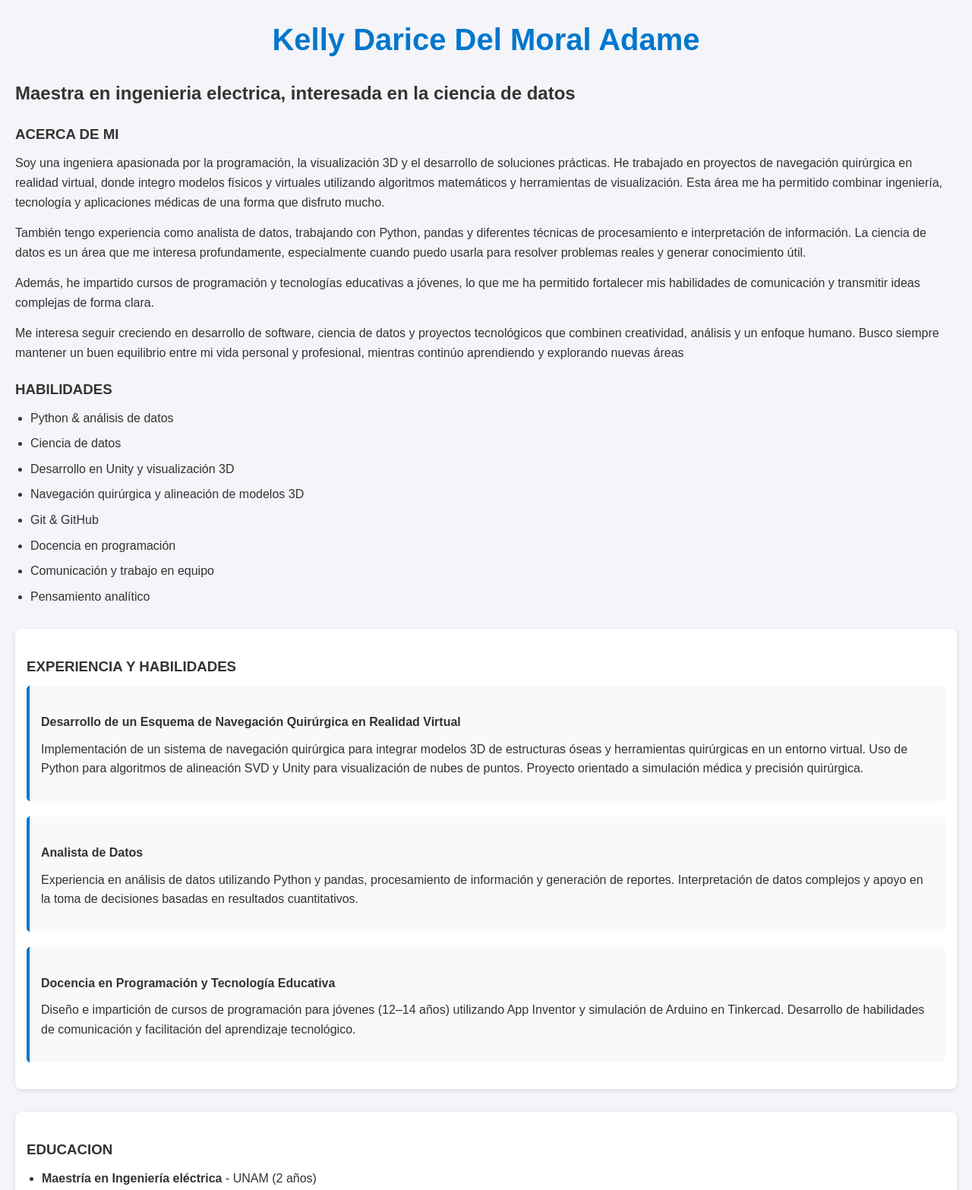
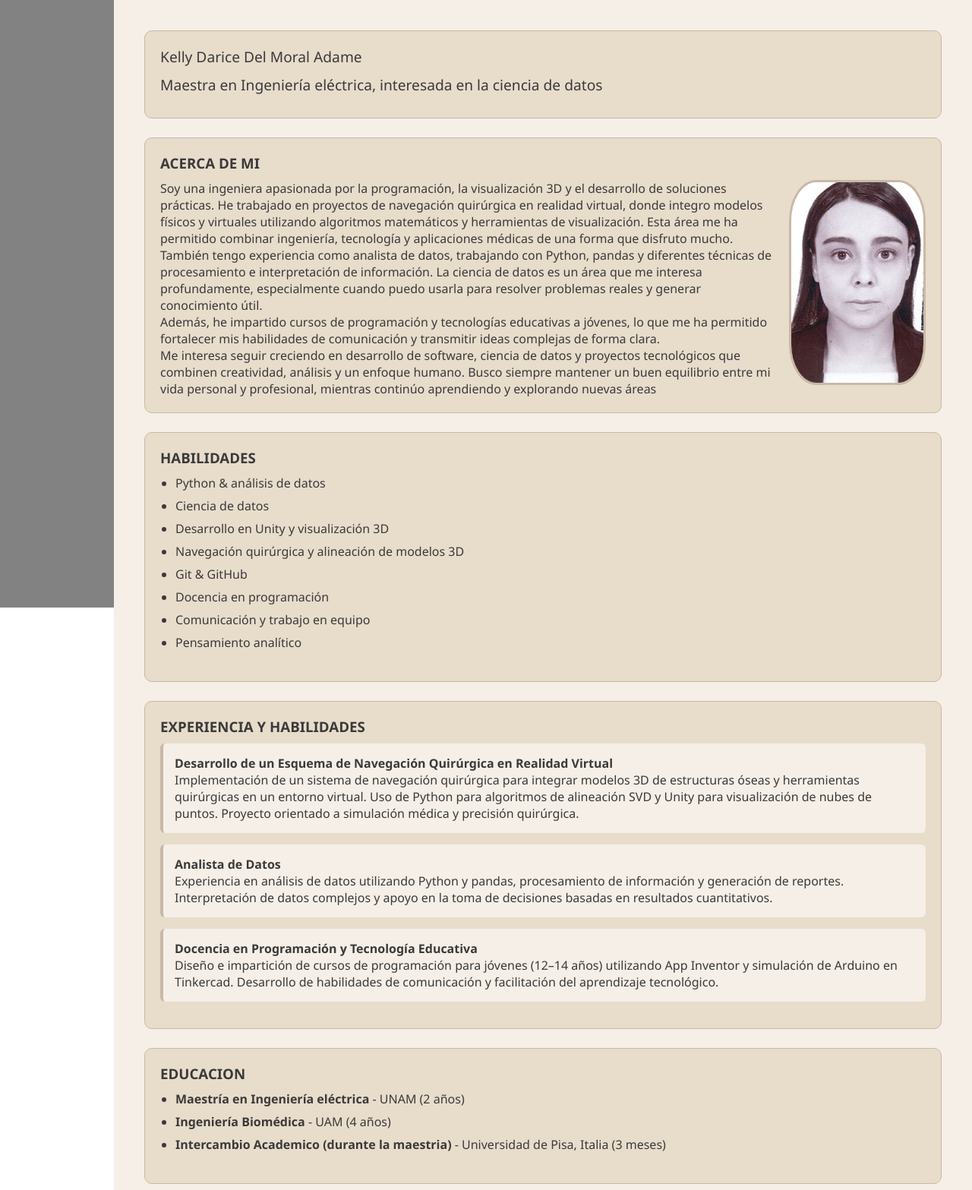
Before and after one commit to KellyDelMoral/semillero-2025-KellyDelMoral, a plain HTML site: page MiPrimerReto.html in a window 1280 px wide. Shown: the top 1567 px of the page at 76% size. Drawn offline with Linux system fonts and the light colour scheme.

Commit message:
pagina con foto y colores

```diff
--- a/MiPrimerReto.html
+++ b/MiPrimerReto.html
@@ -6,13 +6,25 @@
     <link rel="stylesheet" href="diseno.css">
 </head>
 <body>
-    <h1>Kelly Darice Del Moral Adame</h1>
-    <h2>Maestra en ingenieria electrica, interesada en la ciencia de datos</h2>
-    <h3>ACERCA DE MI</h3>
-    <p>Soy una ingeniera apasionada por la programación, la visualización 3D y el desarrollo de soluciones prácticas. He trabajado en proyectos de navegación quirúrgica en realidad virtual, donde integro modelos físicos y virtuales utilizando algoritmos matemáticos y herramientas de visualización. Esta área me ha permitido combinar ingeniería, tecnología y aplicaciones médicas de una forma que disfruto mucho.</p>
-    <p>También tengo experiencia como analista de datos, trabajando con Python, pandas y diferentes técnicas de procesamiento e interpretación de información. La ciencia de datos es un área que me interesa profundamente, especialmente cuando puedo usarla para resolver problemas reales y generar conocimiento útil.
-    </p>Además, he impartido cursos de programación y tecnologías educativas a jóvenes, lo que me ha permitido fortalecer mis habilidades de comunicación y transmitir ideas complejas de forma clara.</p>
-    <p> Me interesa seguir creciendo en desarrollo de software, ciencia de datos y proyectos tecnológicos que combinen creatividad, análisis y un enfoque humano. Busco siempre mantener un buen equilibrio entre mi vida personal y profesional, mientras continúo aprendiendo y explorando nuevas áreas</p>
+    <div class="sidebar"></div>
+    <div class="content">
+    <section class="foto">
+        <div class="texto-presentacion">
+            <h2>Kelly Darice Del Moral Adame</h2>
+            <h2>Maestra en Ingeniería eléctrica, interesada en la ciencia de datos</h2>
+
+        </div>
+    </section>
+   <section class="acerca de mi">
+            <h3>ACERCA DE MI</h3>
+            <img src="foto.jpg" alt="Foto de Kelly" class="foto-perfil">
+            <p>Soy una ingeniera apasionada por la programación, la visualización 3D y el desarrollo de soluciones prácticas. He trabajado en proyectos de navegación quirúrgica en realidad virtual, donde integro modelos físicos y virtuales utilizando algoritmos matemáticos y herramientas de visualización. Esta área me ha permitido combinar ingeniería, tecnología y aplicaciones médicas de una forma que disfruto mucho.</p>
+            <p>También tengo experiencia como analista de datos, trabajando con Python, pandas y diferentes técnicas de procesamiento e interpretación de información. La ciencia de datos es un área que me interesa profundamente, especialmente cuando puedo usarla para resolver problemas reales y generar conocimiento útil.
+            </p>Además, he impartido cursos de programación y tecnologías educativas a jóvenes, lo que me ha permitido fortalecer mis habilidades de comunicación y transmitir ideas complejas de forma clara.</p>
+            <p> Me interesa seguir creciendo en desarrollo de software, ciencia de datos y proyectos tecnológicos que combinen creatividad, análisis y un enfoque humano. Busco siempre mantener un buen equilibrio entre mi vida personal y profesional, mientras continúo aprendiendo y explorando nuevas áreas</p>
+
+    </section>
+    <section class="skills">
     <h3>HABILIDADES</h3>
         <ul>
             <li>Python & análisis de datos</li>
@@ -24,7 +36,7 @@
             <li>Comunicación y trabajo en equipo</li>
             <li>Pensamiento analítico</li>
         </ul>
-
+    </section>
     <section id="experiencia-proyectos">
     <h3>EXPERIENCIA Y HABILIDADES</h3>
 
@@ -90,6 +102,6 @@
 
         </ul>
     </section>
-
+    </div>
     </body>
 </html>
--- a/diseno.css
+++ b/diseno.css
@@ -1,98 +1,89 @@
-/* Reset básico */
+/* RESET */
 * {
     margin: 0;
     padding: 0;
     box-sizing: border-box;
 }
 
-/* Fuente y colores generales */
-body {
-    font-family: 'Arial', sans-serif;
-    line-height: 1.6;
-    background-color: #f4f4f9;
-    color: #333;
-    padding: 20px;
+/* BARRA LATERAL */
+.sidebar {
+    width: 150px;
+    background-color: #838282;
+    height: 100vh;
+    position: fixed;
+    left: 0;
+    top: 0;
 }
 
-/* Encabezados */
-h1 {
-    text-align: center;
-    font-size: 2.5em;
-    color: #0077cc;
-    margin-bottom: 10px;
+/* CONTENIDO PRINCIPAL */
+.content {
+    margin-left: 150px;
+    padding: 40px;
+    background-color: #F5EFE7; /* beige claro */
+    min-height: 100vh;
+    color: #3A3A3A;
+    font-family: 'Segoe UI', Arial, sans-serif;
 }
 
-h2, h3, h4 {
-    color: #333;
-    margin-top: 20px;
-    margin-bottom: 10px;
+/* SECCIÓN DE PRESENTACIÓN (NOMBRE + FOTO) */
+
+
+.texto-presentacion {
+    flex: 1;
 }
 
-/* Párrafos */
-p {
-    margin-bottom: 15px;
+.foto-perfil {
+    width: 180px;
+    height: 270px;
+    object-fit: cover;
+    border-radius: 20%;
+    border: 3px solid #C9B8A8;
+    margin-left: 20px;
+    float: right;
 }
 
-/* Listas de habilidades */
-ul {
-    list-style-type: disc;
-    padding-left: 20px;
-    margin-bottom: 20px;
+/* ENCABEZADOS */
+h1 { font-size: 2em; margin-bottom: 5px; }
+h2 { font-size: 1.2em; font-weight: 400; margin-bottom: 10px; }
+h3 { margin-bottom: 10px; color: #3A3A3A; }
+
+/* SECCIONES */
+section {
+    margin-bottom: 25px;
+    padding: 20px;
+    background-color: #E8DCCB;
+    border-radius: 10px;
+    border: 1px solid #C9B8A8;
 }
 
-li {
-    margin-bottom: 8px;
-}
+/* LISTAS */
+ul { padding-left: 20px; margin-bottom: 20px; }
+li { margin-bottom: 8px; }
 
-/* Secciones */
-section {
-    margin-top: 30px;
-    margin-bottom: 30px;
+/* PROYECTOS */
+.proyecto {
+    background-color: #F5EFE7;
     padding: 15px;
-    background-color: #fff;
-    border-radius: 8px;
-    box-shadow: 0 2px 6px rgba(0,0,0,0.1);
-}
-
-/* Tarjetas de proyectos */
-.proyecto {
-    margin-bottom: 20px;
-    padding: 15px;
-    border-left: 4px solid #0077cc;
-    background-color: #f9f9f9;
-    border-radius: 5px;
-    transition: transform 0.2s, box-shadow 0.2s;
+    border-left: 4px solid #C9B8A8;
+    border-radius: 6px;
+    margin-bottom: 15px;
+    transition: 0.3s;
 }
 
 .proyecto:hover {
     transform: translateY(-3px);
-    box-shadow: 0 4px 12px rgba(0,0,0,0.1);
+    background-color: #EDE5DC;
 }
 
-/* Contacto */
-#contacto ul {
+/* CONTACTO */
+.contacto ul {
     display: flex;
     gap: 20px;
+    padding-left: 0;
 }
 
-#contacto li {
+.contacto li {
     list-style: none;
     font-weight: bold;
-    color: #0077cc;
-    cursor: pointer;
-    transition: color 0.2s;
+    color: #3A3A3A;
 }
-
-#contacto li:hover {
-    color: #005599;
-}
-
-/* Links generales */
-a {
-    color: #0077cc;
-    text-decoration: none;
-}
-
-a:hover {
-    text-decoration: underline;
-}
```
Also changed, not shown: beige.jpg (added), beige2.jpg (added), fondo.jpg (added), foto.jpg (added), gris.jpg (added).
